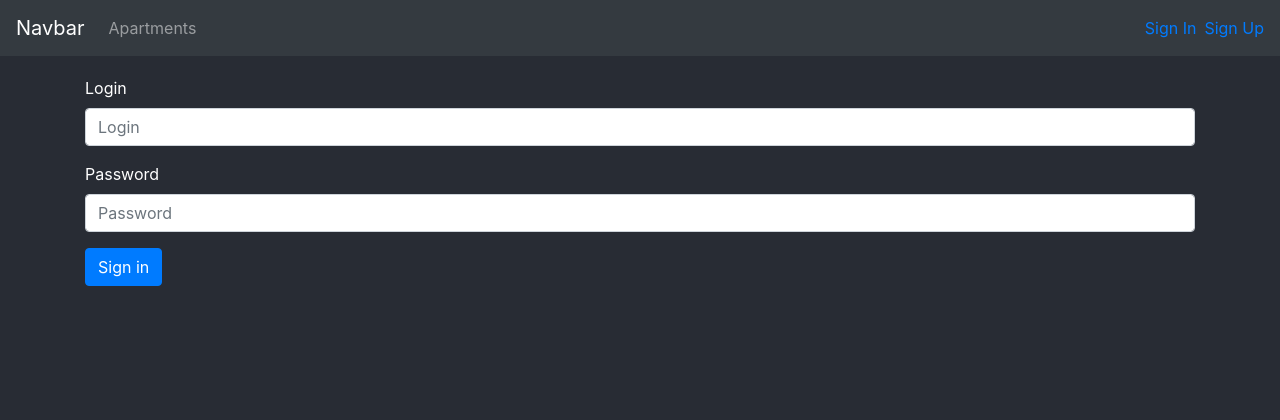
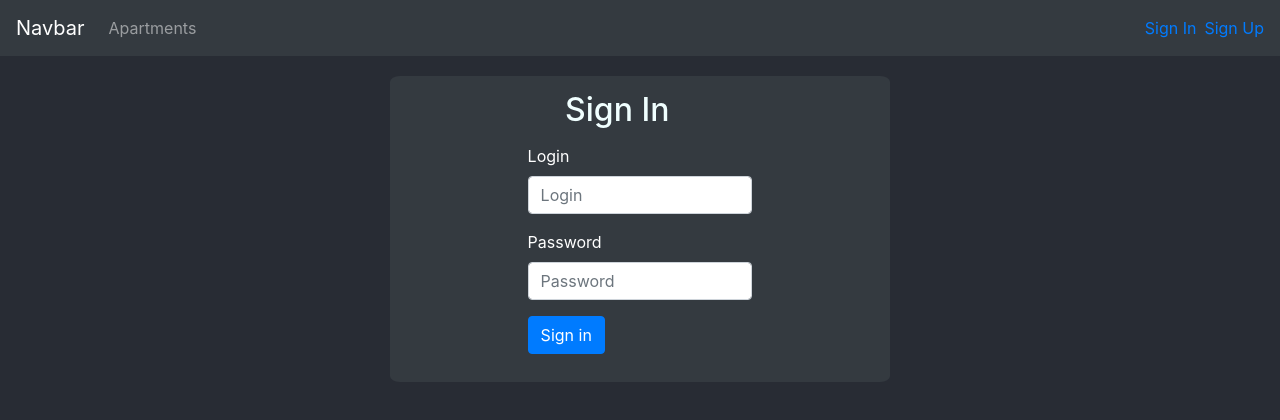
Before and after one commit to KirvelPasha/frontend-hotel, a React app: page /login in a window 1280 px wide. Shown: the top 420 px of the page. Built offline with nearby package versions, Linux system fonts and the light colour scheme.

Commit message:
add sign in

```diff
--- a/src/components/Login.css
+++ b/src/components/Login.css
@@ -0,0 +1,18 @@
+.loginForm {
+    width: 45%;
+    margin: auto;
+}
+
+.mainLogin {
+    margin: auto;
+    height: 110%;
+    width: 45%;
+    background-color: #343a40!important;
+    border-radius: 2%;
+}
+
+h2 {
+    padding: 3% 35%;
+    margin: 0 auto;
+    color: azure ;
+}
--- a/src/components/Login.js
+++ b/src/components/Login.js
@@ -1,6 +1,7 @@
 import React from 'react';
 import {Button, Form} from "react-bootstrap";
 import axios from 'axios';
+import './Login.css';
 
 class Login extends React.Component {
     PERSON_API_URL = 'http://localhost:8081/person';
@@ -29,7 +30,9 @@ class Login extends React.Component {
 
     render() {
         return (
-            <Form onSubmit={this.handleSubmi}>
+            <Form className="mainLogin">
+                <h2>Sign In</h2>
+            <Form className="loginForm" onSubmit={this.handleSubmi}>
                 <Form.Group controlId="formGroupLogin">
                     <Form.Label className="text-white">Login</Form.Label>
                     <Form.Control type="login" placeholder="Login" name="login" autoComplete="off"
@@ -44,6 +47,7 @@ class Login extends React.Component {
                     Sign in
                 </Button>
             </Form>
+            </Form>
         )
     }
 }
```
